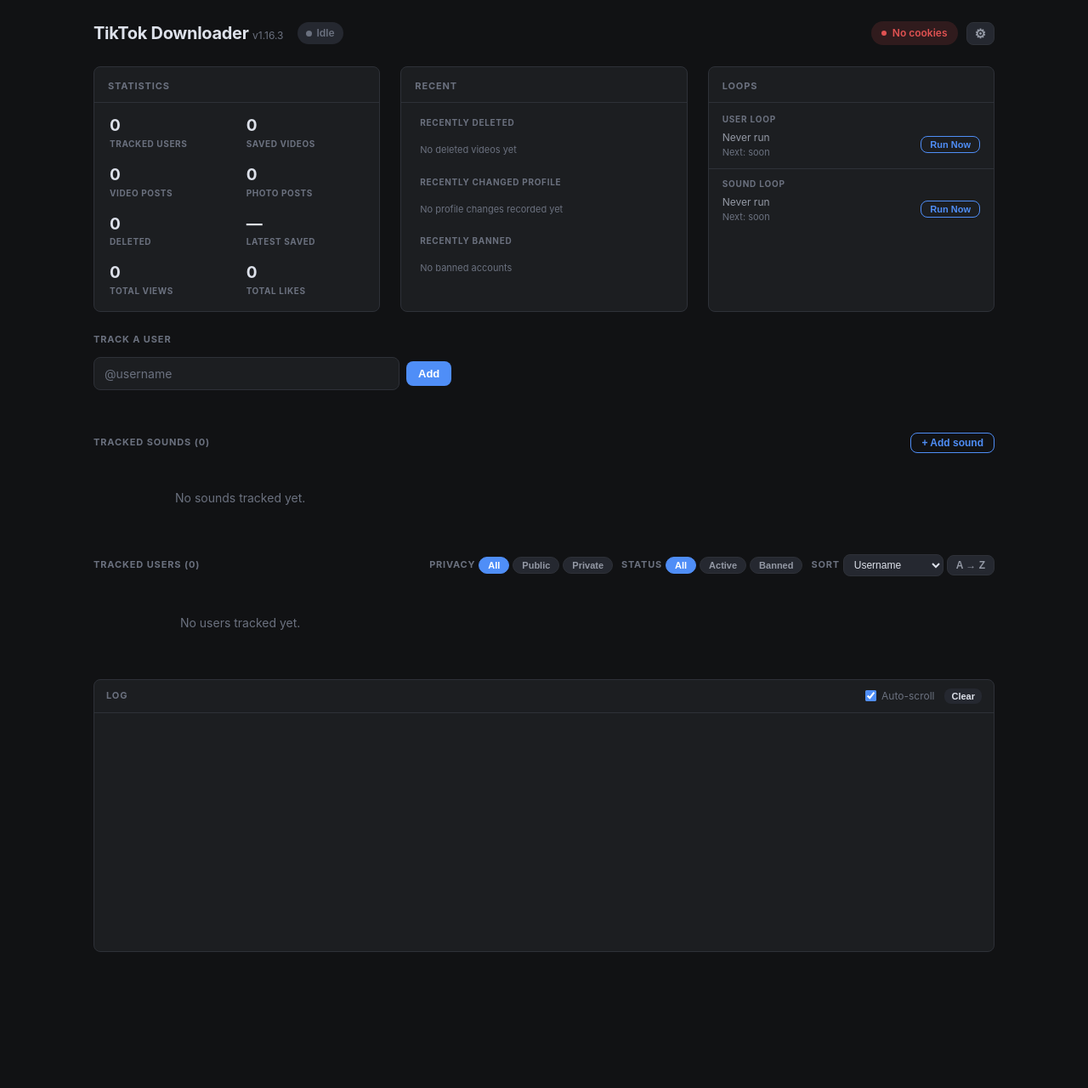
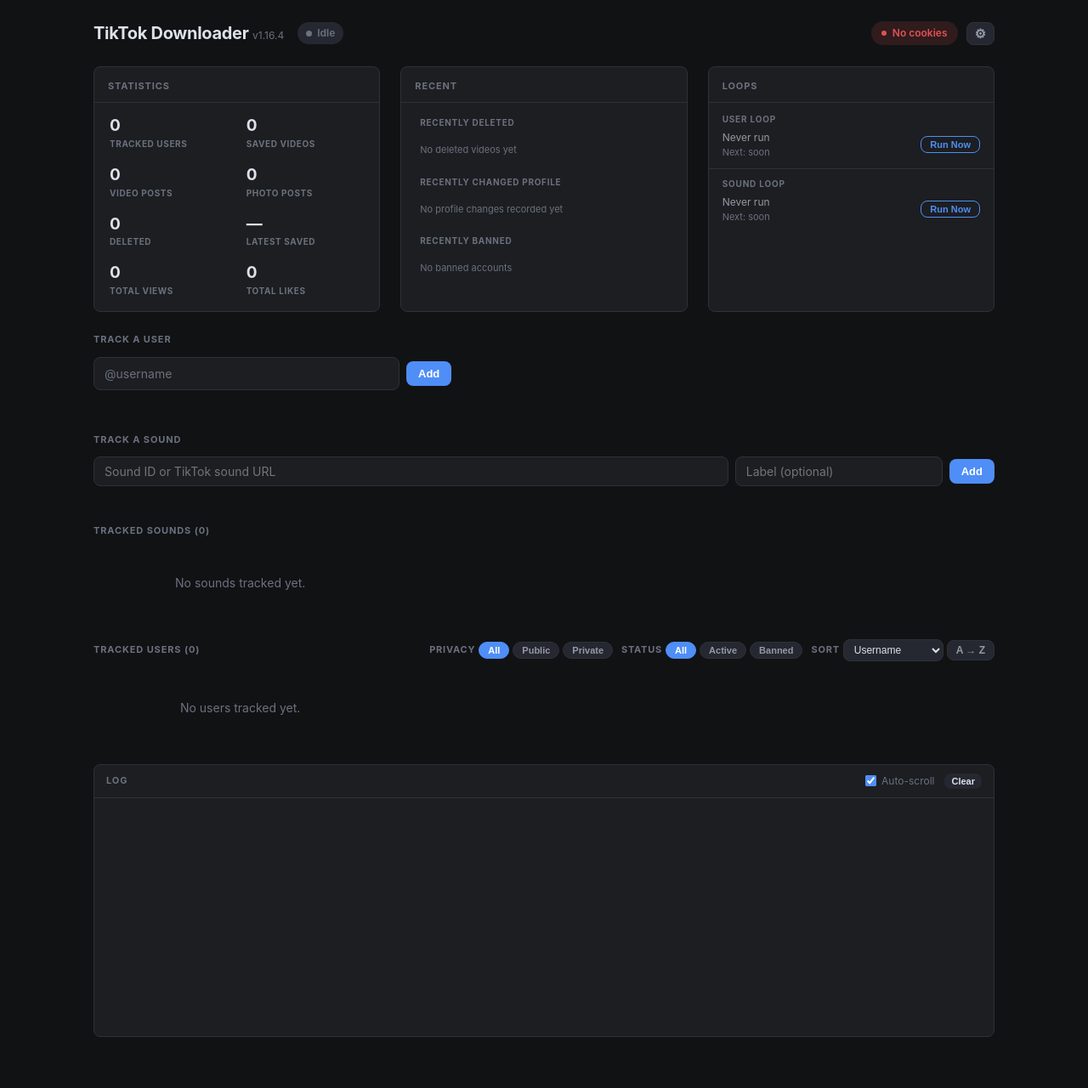
Before and after one commit to nikolainyegaard/tiktok-downloader, a Flask app: page / in a window 1280 px wide. Shown: the whole page at 85% size. Before the commit the page ends 1120 px from the top, so only its background shows below. Run offline with Flask 3, Linux system fonts and the light colour scheme; data that the repository does not hold is empty; some libraries are stand-ins or nearby versions.

Commit message:
fix: sound log coloring + cohesive Track a sound UI (v1.16.4)
- Fix log separator coloring: '=== Loop' (capital L) never matched
  '=== User loop started/complete ===' — changed to regex
  /=== \w+ loop (started|complete)/i covering both loops
- Add sound-specific log colors: '[sound] Processing sound' →
  accent blue (matches user loop's 'Processing @username');
  '[sound] Discovered untracked author' → purple (profile class)
- 'Track a sound' is now a standalone always-visible section
  mirroring 'Track a user': same section-title + add-form +
  add-status structure; removed toggle button and toggleSoundAddForm()
- Sound inputs use new .text-input CSS class (same visual style as
  .handle-input) instead of scattered inline styles
- 'Tracked sounds' grid moved to its own section, parallel to
  'Tracked users'; .sound-add-form class removed
- addSound() status feedback uses .add-status CSS classes instead
  of inline style.color assignments

```diff
--- a/config.py
+++ b/config.py
@@ -5,7 +5,7 @@ All modules import paths and settings from here.
 
 import os
 
-APP_VERSION = "1.16.3"
+APP_VERSION = "1.16.4"
 import shutil
 
 DATA_DIR     = os.environ.get("DATA_DIR",   "./data")
--- a/templates/index.html
+++ b/templates/index.html
@@ -150,10 +150,18 @@
       display: flex; align-items: center; justify-content: center;
     }
     .sound-icon-letter { font-size: 22px; color: var(--accent); pointer-events: none; user-select: none; }
-    .sound-add-form {
-      display: flex; gap: 8px; flex-wrap: wrap; align-items: center;
-    }
-    .sound-add-form input { flex: 1; min-width: 180px; }
+    .text-input {
+      background: var(--surface);
+      border: 1px solid var(--border);
+      border-radius: var(--radius);
+      color: var(--text);
+      font-size: 14px;
+      padding: 8px 12px;
+      outline: none;
+      transition: border-color 0.15s;
+      font-family: inherit;
+    }
+    .text-input:focus { border-color: var(--accent); }
 
     /* Hide number input spinners — values like 180 are typed, not incremented */
     input[type="number"]::-webkit-inner-spin-button,
@@ -1134,21 +1142,21 @@
     <div class="pending-list" id="pendingList"></div>
   </section>
 
-  <!-- Sounds -->
+  <!-- Track a sound -->
   <section>
-    <div style="display:flex;align-items:center;justify-content:space-between;flex-wrap:wrap;gap:8px;margin-bottom:10px;">
+    <div class="section-title">Track a sound</div>
+    <div class="add-form">
+      <input type="text" id="soundInput" class="text-input" style="flex:1;min-width:180px" placeholder="Sound ID or TikTok sound URL" spellcheck="false">
+      <input type="text" id="soundLabelInput" class="text-input" style="flex:0 0 160px" placeholder="Label (optional)" spellcheck="false">
+      <button class="btn-primary" onclick="addSound()">Add</button>
+    </div>
+    <div class="add-status" id="soundAddStatus"></div>
+  </section>
+
+  <!-- Sounds grid -->
+  <section>
+    <div style="display:flex;align-items:center;margin-bottom:10px;">
       <div class="section-title" style="margin-bottom:0">Tracked sounds (<span id="soundCount">0</span>)</div>
-      <button class="btn-run" style="font-size:12px;padding:4px 12px" onclick="toggleSoundAddForm()">+ Add sound</button>
-    </div>
-    <div id="soundsAddForm" style="display:none;margin-bottom:12px;">
-      <div class="sound-add-form">
-        <input type="text" id="soundInput" placeholder="Sound ID or TikTok sound URL"
-               style="font-size:13px;padding:5px 10px;background:var(--surface);border:1px solid var(--border);border-radius:6px;color:var(--text);">
-        <input type="text" id="soundLabelInput" placeholder="Label (optional)"
-               style="flex:0 0 160px;font-size:13px;padding:5px 10px;background:var(--surface);border:1px solid var(--border);border-radius:6px;color:var(--text);">
-        <button class="btn-primary" onclick="addSound()" style="font-size:12px;padding:5px 14px;">Add</button>
-      </div>
-      <div id="soundAddStatus" style="font-size:12px;color:var(--muted);margin-top:6px;min-height:16px;"></div>
     </div>
     <div class="users-grid" id="soundsGrid">
       <div class="empty-state">No sounds tracked yet.</div>
@@ -2196,37 +2204,27 @@
     if (ok) { sounds = data; renderSounds(); }
   }
 
-  function toggleSoundAddForm() {
-    const form = document.getElementById('soundsAddForm');
-    const visible = form.style.display !== 'none';
-    form.style.display = visible ? 'none' : '';
-    if (!visible) document.getElementById('soundInput').focus();
-  }
-
   async function addSound() {
     const input      = document.getElementById('soundInput');
     const labelInput = document.getElementById('soundLabelInput');
     const statusEl   = document.getElementById('soundAddStatus');
     const raw        = input.value.trim();
     const label      = labelInput.value.trim() || null;
-    if (!raw) { statusEl.textContent = 'Enter a sound ID or URL.'; return; }
-
-    statusEl.textContent = 'Adding…';
-    statusEl.style.color = 'var(--muted)';
+    if (!raw) { statusEl.className = 'add-status info'; statusEl.textContent = 'Enter a sound ID or URL.'; return; }
+
+    statusEl.className = 'add-status info'; statusEl.textContent = 'Adding…';
     const { ok, data } = await apiJSON('/api/sounds', {
       method: 'POST',
       headers: { 'Content-Type': 'application/json' },
       body: JSON.stringify({ sound_id: raw, label }),
     });
     if (!ok) {
-      statusEl.textContent = data.error || 'Failed.';
-      statusEl.style.color = 'var(--red)';
+      statusEl.className = 'add-status error'; statusEl.textContent = data.error || 'Failed.';
     } else {
       input.value      = '';
       labelInput.value = '';
-      statusEl.textContent = `Sound ${data.sound_id} added.`;
-      statusEl.style.color = 'var(--green)';
-      setTimeout(() => { statusEl.textContent = ''; }, 5000);
+      statusEl.className = 'add-status ok'; statusEl.textContent = `Sound ${data.sound_id} added.`;
+      setTimeout(() => { statusEl.textContent = ''; statusEl.className = 'add-status'; }, 5000);
       loadSounds();
     }
   }
@@ -2608,12 +2606,12 @@
 
     newLines.forEach(line => {
       const span = document.createElement('span');
-      if      (line.includes('=== Loop'))                   span.className = 'log-sep';
-      else if (/\] Processing @/.test(line))                span.className = 'log-user';
-      else if (/error|failed|unexpected/i.test(line))       span.className = 'log-err';
-      else if (/warn|deleted|corrupt/i.test(line))          span.className = 'log-warn';
-      else if (/download|saved/i.test(line))                span.className = 'log-dl';
-      else if (/Profile change:|avatar changed/i.test(line)) span.className = 'log-profile';
+      if      (/=== \w+ loop (started|complete)/i.test(line))                          span.className = 'log-sep';
+      else if (/\] Processing @/.test(line) || /\[sound\] Processing sound/i.test(line)) span.className = 'log-user';
+      else if (/error|failed|unexpected/i.test(line))                                  span.className = 'log-err';
+      else if (/warn|deleted|corrupt/i.test(line))                                     span.className = 'log-warn';
+      else if (/download|saved/i.test(line))                                           span.className = 'log-dl';
+      else if (/Profile change:|avatar changed|\[sound\] Discovered/i.test(line))      span.className = 'log-profile';
       span.textContent = line + '\n';
       body.appendChild(span);
     });
```
